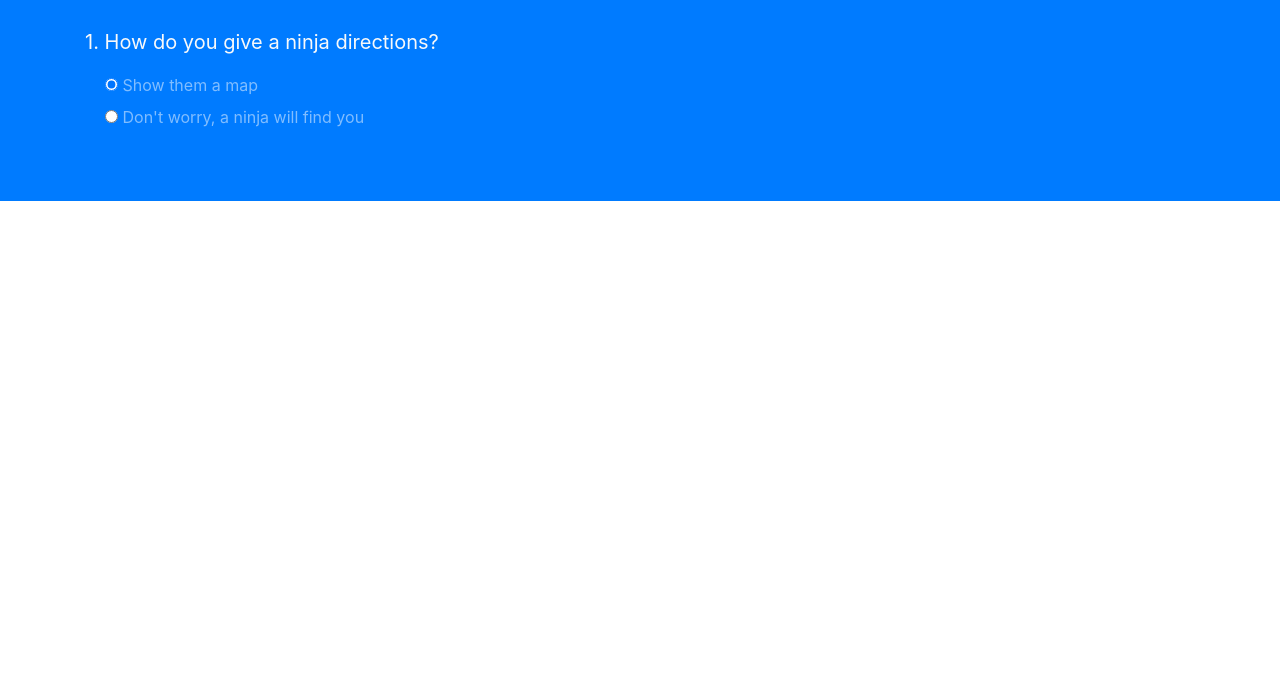
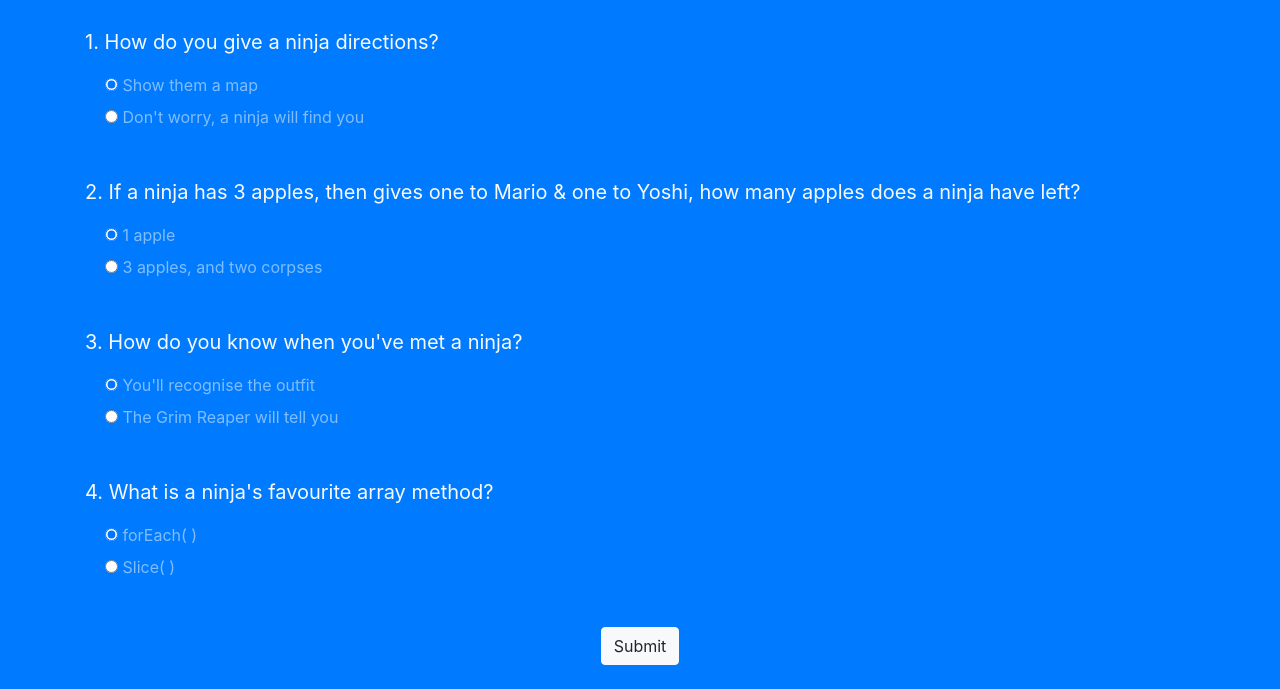
Before and after one commit to Raineldn/ninjaQuiz, a plain HTML site: page index.html in a window 1280 px wide. Shown: the part 298-987 px from the top of the page. Before the commit the page ends 800 px from the top, so only its background shows below. Drawn offline with nearby package versions, Linux system fonts and the light colour scheme.

Commit message:
Added score calculation in JS

```diff
--- a/app.js
+++ b/app.js
@@ -0,0 +1,18 @@
+const correctAnswers = ['B', 'B', 'B', 'B'];
+const form = document.querySelector('.quiz-form');
+
+form.addEventListener('submit', e => {
+	e.preventDefault();
+
+	let score = 0;
+	const userAnswers = [form.q1.value, form.q2.value, form.q3.value, form.q4.value];
+
+	// check answers
+	userAnswers.forEach((answer, index) => {
+		if(answer === correctAnswers[index]){
+			score += 25;
+		}
+	});
+
+	console.log(score);
+});
--- a/index.html
+++ b/index.html
@@ -31,6 +31,42 @@
 						<label class="form-check-label">Don't worry, a ninja will find you</label>
 					</div>
 				</div>
+				<div class="my-5">
+					<p class="lead font-weight-normal">2. If a ninja has 3 apples, then gives one to Mario & one to Yoshi, how many apples does a ninja have left?</p>
+					<div class="form-check my-2 text-white-50">
+						<input type="radio" name="q2" value="A" checked>
+						<label class="form-check-label">1 apple</label>
+					</div>
+					<div class="form-check my-2 text-white-50">
+						<input type="radio" name="q2" value="B">
+						<label class="form-check-label">3 apples, and two corpses</label>
+					</div>
+				</div>
+				<div class="my-5">
+					<p class="lead font-weight-normal">3. How do you know when you've met a ninja?</p>
+					<div class="form-check my-2 text-white-50">
+						<input type="radio" name="q3" value="A" checked>
+						<label class="form-check-label">You'll recognise the outfit</label>
+					</div>
+					<div class="form-check my-2 text-white-50">
+						<input type="radio" name="q3" value="B">
+						<label class="form-check-label">The Grim Reaper will tell you</label>
+					</div>
+				</div>
+				<div class="my-5">
+					<p class="lead font-weight-normal">4. What is a ninja's favourite array method?</p>
+					<div class="form-check my-2 text-white-50">
+						<input type="radio" name="q4" value="A" checked>
+						<label class="form-check-label">forEach( )</label>
+					</div>
+					<div class="form-check my-2 text-white-50">
+						<input type="radio" name="q4" value="B">
+						<label class="form-check-label">Slice( )</label>
+					</div>
+				</div>
+				<div class="text-center">
+					<input type="submit" class="btn btn-light">
+				</div>
 			</form>
 
 		</div>
```
